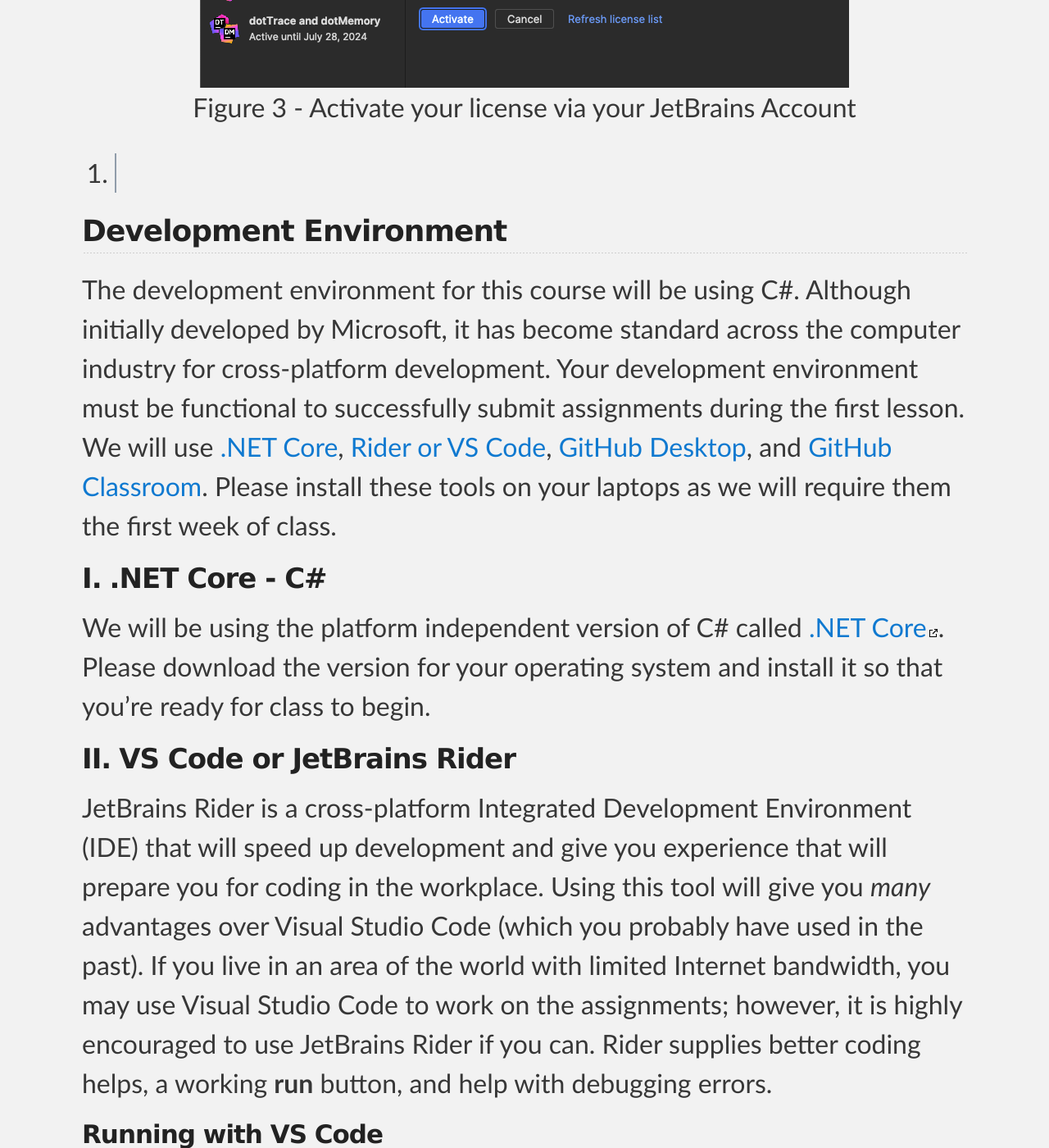
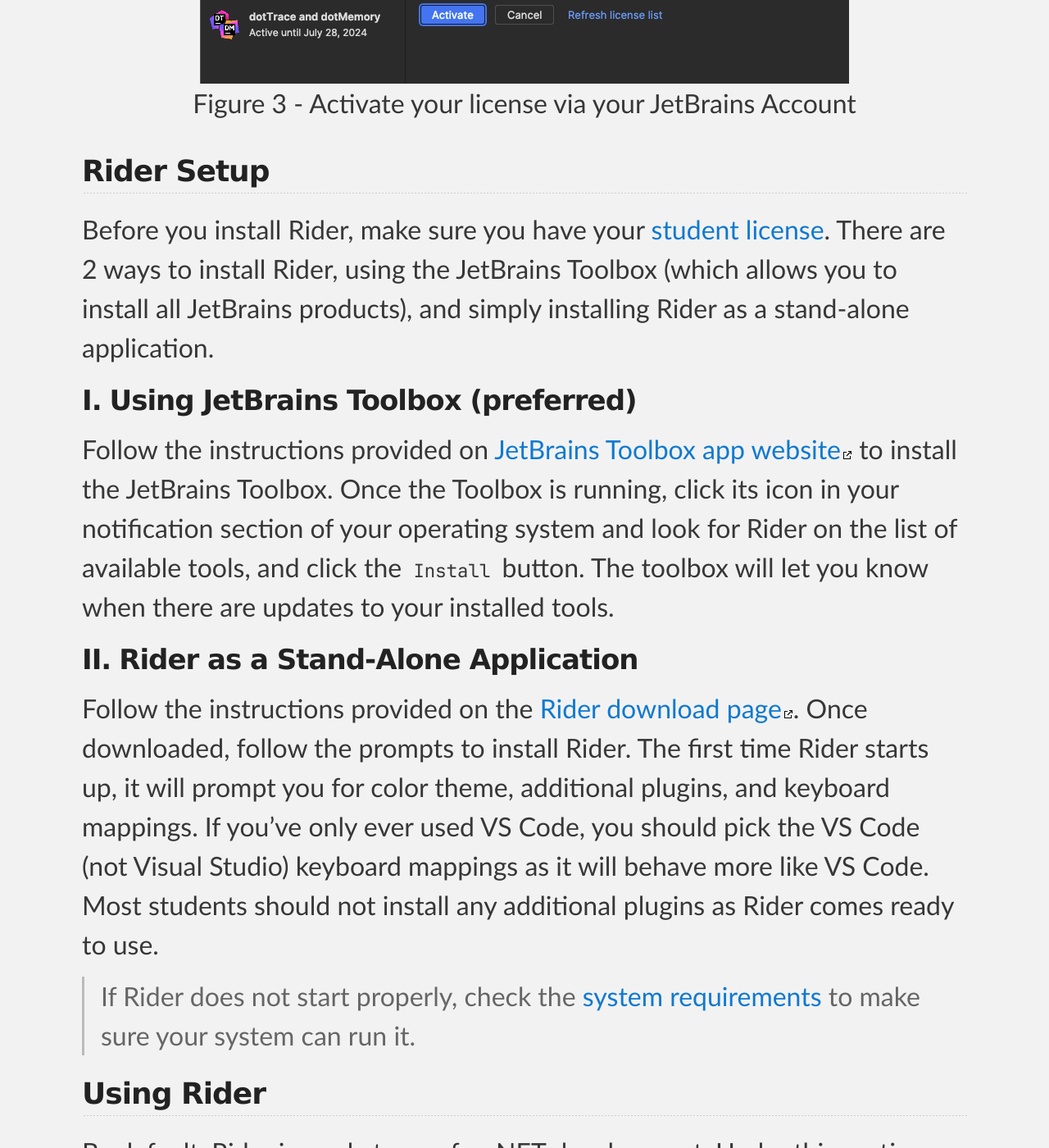
Before and after one commit to byui-cse/cse212-csharp, a Jekyll site: the page built from docs/help/rider.md, in a window 1280 px wide and 1400 px high, scrolled down 3262 px. Shown: the whole window at 82% size. Built offline with Jekyll 4.4.1, drawn with Linux system fonts in a browser that asks for light colours; some web fonts are replaced; some of the changed text lies outside the part shown.

Commit message:
Update rider.md

```diff
--- a/docs/help/rider.md
+++ b/docs/help/rider.md
@@ -7,11 +7,11 @@
 ## Table of Contents
 * [What is Rider?](#what-is-rider)
 * [Obtaining a Student License](#obtaining-a-student-license)
-* [Rider Setup](#development-environment)
-  * [Using JetBrains Toolbox (preferred)](#net-core---c)
-  * [Standalone Install](#vs-code-or-jetbrains-rider)
-* [Using Rider](#downloading-course-files)
-  * [Opening Files With a Single Click](#preparing-for-the-final-project)
+* [Rider Setup](#rider-setup)
+  * [Using JetBrains Toolbox (preferred)](#using-jetbrains-toolbox-preferred)
+  * [Standalone Install](#rider-as-a-stand-alone-application)
+* [Using Rider](#using-rider)
+  * [Opening Files With a Single Click](#opening-files-with-a-single-click)
   * [Why Doesn't the **Run** Button Work?](#preparing-for-the-final-project)
   * [Using Version Control]()
   * [It's Broke... How Do I Reset It?]()
@@ -36,25 +36,34 @@
 
 {% include image.html url="jetbrains-student-activate.png" description="Activate license via JetBrains account" caption="Activate your license via your JetBrains Account" %}
 
+## Rider Setup
 
-2.
+Before you install Rider, make sure you have your [student license](#obtaining-a-student-license). There are 2 ways to install Rider, using the JetBrains Toolbox (which allows you to install all JetBrains products), and simply installing Rider as a stand-alone application.
 
-## Development Environment
-The development environment for this course will be using C#. Although initially developed by Microsoft, it has become standard across the computer industry for cross-platform development. Your development environment must be functional to successfully submit assignments during the first lesson. We will use [.NET Core](#net-core---c), [Rider or VS Code](#vs-code-or-jetbrains-rider), [GitHub Desktop](#github-desktop), and [GitHub Classroom](#github-classroom). Please install these tools on your laptops as we will require them the first week of class.
+### Using JetBrains Toolbox (preferred)
 
-### .NET Core - C#
-We will be using the platform independent version of C# called [.NET Core](https://dotnet.microsoft.com/en-us/download){:target="_blank"}. Please download the version for your operating system and install it so that you're ready for class to begin.
+Follow the instructions provided on [JetBrains Toolbox app website](https://www.jetbrains.com/toolbox-app/){:target="_blank"} to install the JetBrains Toolbox. Once the Toolbox is running, click its icon in your notification section of your operating system and look for Rider on the list of available tools, and click the `Install` button. The toolbox will let you know when there are updates to your installed tools.
 
-### VS Code or JetBrains Rider
-JetBrains Rider is a cross-platform Integrated Development Environment (IDE) that will speed up development and give you experience that will prepare you for coding in the workplace. Using this tool will give you *many* advantages over Visual Studio Code (which you probably have used in the past). If you live in an area of the world with limited Internet bandwidth, you may use Visual Studio Code to work on the assignments; however, it is highly encouraged to use JetBrains Rider if you can. Rider supplies better coding helps, a working **run** button, and help with debugging errors.
+### Rider as a Stand-Alone Application
 
-#### Running with VS Code
-In order to run code using VS Code, you will need to use the terminal and the command `dotnet run` in the folder containing your project in order to produce results.
+Follow the instructions provided on the [Rider download page](https://www.jetbrains.com/rider/download/){:target="_blank"}. Once downloaded, follow the prompts to install Rider. The first time Rider starts up, it will prompt you for color theme, additional plugins, and keyboard mappings. If you've only ever used VS Code, you should pick the VS Code (not Visual Studio) keyboard mappings as it will behave more like VS Code. Most students should not install any additional plugins as Rider comes ready to use.
 
-#### Setting up JetBrains Rider
-You will need to activate a [student license](https://www.jetbrains.com/community/education/#students){:target="_blank"} which involves creating an account and supplying your BYU-Idaho email address. You will need to download [JetBrains Rider](https://www.jetbrains.com/rider/){:target="_blank"} or the [JetBrains Toolbox](https://www.jetbrains.com/lp/toolbox/){:target="_blank"} (which then allows you to install Rider).
+> If Rider does not start properly, check the [system requirements](https://www.jetbrains.com/dotnet/download/system-requirements/#section-rider) to make sure your system can run it.
 
-### GitHub Desktop
+## Using Rider
+
+By default, Rider is ready to use for .NET development. Under this section are a few things that can help make your life easier or can help when something doesn't go right.
+
+### Opening Files With a Single Click
+
+### Why Doesn't the _Run_ Button Work?
+
+### Using Version Control
+
+### It's Broke... How Do I Reset It?
+
+### Navigating Assignments with TODOs
+
 For almost all of your teach one another assignments and prove assignments, you will be cloning a repository, making changes, and then committing and pushing changes to that repository. You will then submit a link to your repository in canvas as the submission. For cloning, committing, and pushing changes we *strongly* encourage you to use [GitHub Desktop](https://desktop.github.com/){:target="_blank"} over any other tools. I've seen other tools lose track of changes, miss files, or experience authentication issues.
 
 ### GitHub Classroom
```
Also changed, not shown: other parts of docs/help/rider.md (+1 -1 lines).
